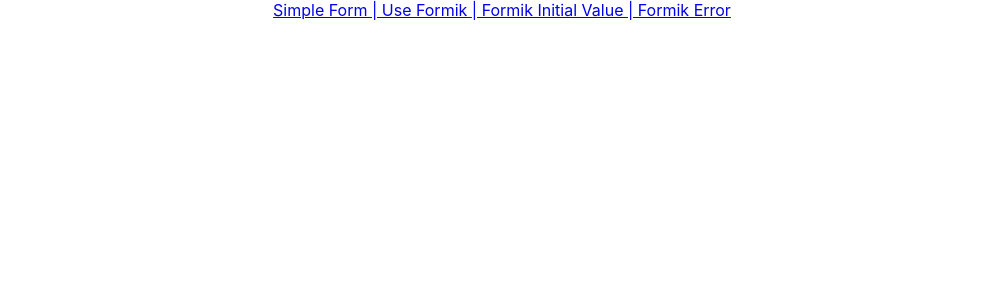
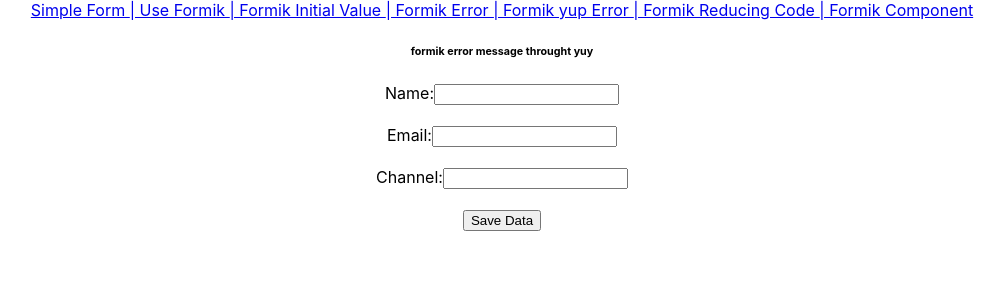
Before and after one commit to es-77/react-js-learn-app, a React (Create React App) app: page /use-formik-yup-error in a window 1280 px wide. Shown: the top 300 px of the page, without its empty margins (138-1142 px from the left). Built offline with nearby package versions, Linux system fonts and the light colour scheme.

Commit message:
formik yup reducing code formik commponents

```diff
--- a/src/App.js
+++ b/src/App.js
@@ -53,6 +53,9 @@
 import FormikInitialValue from './fromik_components/FormikInitialValuePage';
 import FormikInitialValuePage from './fromik_components/FormikInitialValuePage';
 import ErrorMessage from './fromik_components/ErrorMessage';
+import YupValidationFormikPage from './fromik_components/YupValidationFormikPage';
+import ReducingFormikCode from './fromik_components/ReducingFormikCode';
+import FormikComponent from './fromik_components/FormikComponent';
 const queryClient = new QueryClient();
 function App() {
   return (
@@ -128,6 +131,9 @@
         <Route path='/use-formik' element={<FormikUseHook />} />
         <Route path='/use-formik-initial-value' element={<FormikInitialValuePage />} />
         <Route path='/use-formik-error' element={<ErrorMessage />} />
+        <Route path='/use-formik-yup-error' element={<YupValidationFormikPage />} />
+        <Route path='/use-formik-reducing-code' element={<ReducingFormikCode />} />
+        <Route path='/use-formik-formik-component' element={<FormikComponent />} />
       </Routes>
     </div>
   );
--- /dev/null
+++ b/src/fromik_components/FormikComponent.js
@@ -0,0 +1,73 @@
+import React from 'react';
+import { Formik, Form, Field, ErrorMessage } from 'formik';
+import * as Yup from 'yup';
+
+function FormikComponent() {
+    const ProductSchema = Yup.object({
+        name: Yup.string().required('Name is required'),
+        email: Yup.string().email('Invalid email format').required('Email is required'),
+        channel: Yup.string().required('Channel is required')
+    });
+
+    const onSubmit = values => {
+        console.log('Form values submitted:', values);
+    }
+
+    const initialValues = {
+        name: '',
+        email: '',
+        channel: ''
+    }
+
+    return (
+        <div>
+            <Formik
+                initialValues={initialValues}
+                validationSchema={ProductSchema}
+                onSubmit={onSubmit}
+            >
+                {formik => (
+                    <Form>
+                        <h6>
+                            Formik error messages through Yup
+                        </h6>
+                        <div className="form-control">
+                            <label htmlFor="name">Name:</label>
+                            <Field
+                                type="text"
+                                name='name'
+                                id="name"
+                            />
+                            <ErrorMessage name='name' />
+                        </div>
+                        <br />
+                        <div className="form-control">
+                            <label htmlFor="email">Email:</label>
+                            <Field
+                                type="text"
+                                name="email"
+                                id="email"
+                            />
+                            <ErrorMessage name="email" />
+                        </div>
+                        <br />
+                        <div className="form-control">
+                            <label htmlFor="channel">Channel:</label>
+                            <Field
+                                type="text"
+                                name='channel'
+                                id="channel"
+                            />
+                            <ErrorMessage name="channel" />
+                        </div>
+                        <br />
+
+                        <button type="submit">Save Data</button>
+                    </Form>
+                )}
+            </Formik>
+        </div>
+    );
+}
+
+export default FormikComponent;
--- a/src/fromik_components/MainBar.js
+++ b/src/fromik_components/MainBar.js
@@ -8,6 +8,9 @@
             <Link to='/use-formik'> | Use Formik </Link>
             <Link to='/use-formik-initial-value'> | Formik Initial Value </Link>
             <Link to='/use-formik-error'> | Formik Error </Link>
+            <Link to='/use-formik-yup-error'> | Formik yup Error </Link>
+            <Link to='/use-formik-reducing-code'> | Formik Reducing Code </Link>
+            <Link to='/use-formik-formik-component'> | Formik Component </Link>
         </div>
     )
 }
--- /dev/null
+++ b/src/fromik_components/ReducingFormikCode.js
@@ -0,0 +1,69 @@
+import React from 'react';
+import { useFormik } from 'formik';
+import * as Yup from 'yup';
+
+function ReducingFormikCode() {
+    const ProductSchema = Yup.object({
+        name: Yup.string('Enter valid name').required('Name is required'),
+        email: Yup.string('enter valid email').email('Invalid email format').required('Email is required'),
+        channel: Yup.string('Enter valid channel name').required('Channel is required')
+    });
+
+    const onSubmit = values => {
+        console.log('Form values submitted:', values);
+    }
+    const initialValues = {
+        name: '',
+        email: '',
+        channel: ''
+    }
+
+
+    const formik = useFormik({
+        initialValues,
+        validationSchema: ProductSchema,
+        onSubmit,
+    });
+
+    console.log('>>>>>>>>>>>>>>>>>>', formik.errors);
+    return (
+        <div>
+            <h6>
+                formik error message throught yuy
+            </h6>
+            <form onSubmit={formik.handleSubmit}>
+                <div className="form-control">
+                    <label htmlFor="name">Name:</label>
+                    <input
+                        type="text"
+                        {...formik.getFieldProps('name')}
+                    />
+                    {formik.errors.name && formik.touched.name ? <p>{formik.errors.name}</p> : null}
+                </div>
+                <br />
+                <div className="form-control">
+                    <label htmlFor="email">Email:</label>
+                    <input
+                        type="text"
+                        {...formik.getFieldProps('email')}
+                    />
+                    {formik.errors.email && formik.touched.email ? <p>{formik.errors.email}</p> : null}
+                </div>
+                <br />
+                <div className="form-control">
+                    <label htmlFor="channel">Channel:</label>
+                    <input
+                        type="text"
+                        {...formik.getFieldProps('channel')}
+                    />
+                    {formik.errors.channel && formik.touched.channel ? <p>{formik.errors.channel}</p> : null}
+                </div>
+                <br />
+
+                <button type="submit">Save Data</button>
+            </form>
+        </div>
+    );
+}
+
+export default ReducingFormikCode
--- /dev/null
+++ b/src/fromik_components/YupValidationFormikPage.js
@@ -0,0 +1,78 @@
+import React from 'react'
+import { useFormik } from 'formik';
+import * as Yup from 'yup';
+
+function YupValidationFormikPage() {
+
+    const ProductSchema = Yup.object({
+        name: Yup.string('Enter valid name').required('Name is required'),
+        email: Yup.string('enter valid email').email('Invalid email format').required('Email is required'),
+        channel: Yup.string('Enter valid channel name').required('Channel is required')
+    });
+
+    const formik = useFormik({
+        initialValues: {
+            name: '',
+            email: '',
+            channel: ''
+        },
+        validationSchema: ProductSchema,
+        onSubmit: values => {
+            console.log('Form values submitted:', values);
+        },
+    });
+
+    console.log('>>>>>>>>>>>>>>>>>>', formik.errors);
+    return (
+        <div>
+            <h6>
+                formik error message throught yuy
+            </h6>
+            <form onSubmit={formik.handleSubmit}>
+                <div className="form-control">
+                    <label htmlFor="name">Name:</label>
+                    <input
+                        type="text"
+                        id="name"
+                        name="name"
+                        value={formik.values.name} // get the formik value
+                        onChange={formik.handleChange} // on change  function call
+                        onBlur={formik.handleBlur} // on vist check the field is require
+                    />
+                    {formik.errors.name && formik.touched.name ? <p>{formik.errors.name}</p> : null}
+                </div>
+                <br />
+                <div className="form-control">
+                    <label htmlFor="email">Email:</label>
+                    <input
+                        type="text"
+                        id="email"
+                        name="email"
+                        value={formik.values.email}
+                        onChange={formik.handleChange}
+                        onBlur={formik.handleBlur}
+                    />
+                    {formik.errors.email && formik.touched.email ? <p>{formik.errors.email}</p> : null}
+                </div>
+                <br />
+                <div className="form-control">
+                    <label htmlFor="channel">Channel:</label>
+                    <input
+                        type="text"
+                        id="channel"
+                        name="channel"
+                        value={formik.values.channel}
+                        onChange={formik.handleChange}
+                        onBlur={formik.handleBlur}
+                    />
+                    {formik.errors.channel && formik.touched.channel ? <p>{formik.errors.channel}</p> : null}
+                </div>
+                <br />
+
+                <button type="submit">Save Data</button>
+            </form>
+        </div>
+    );
+}
+
+export default YupValidationFormikPage
```
